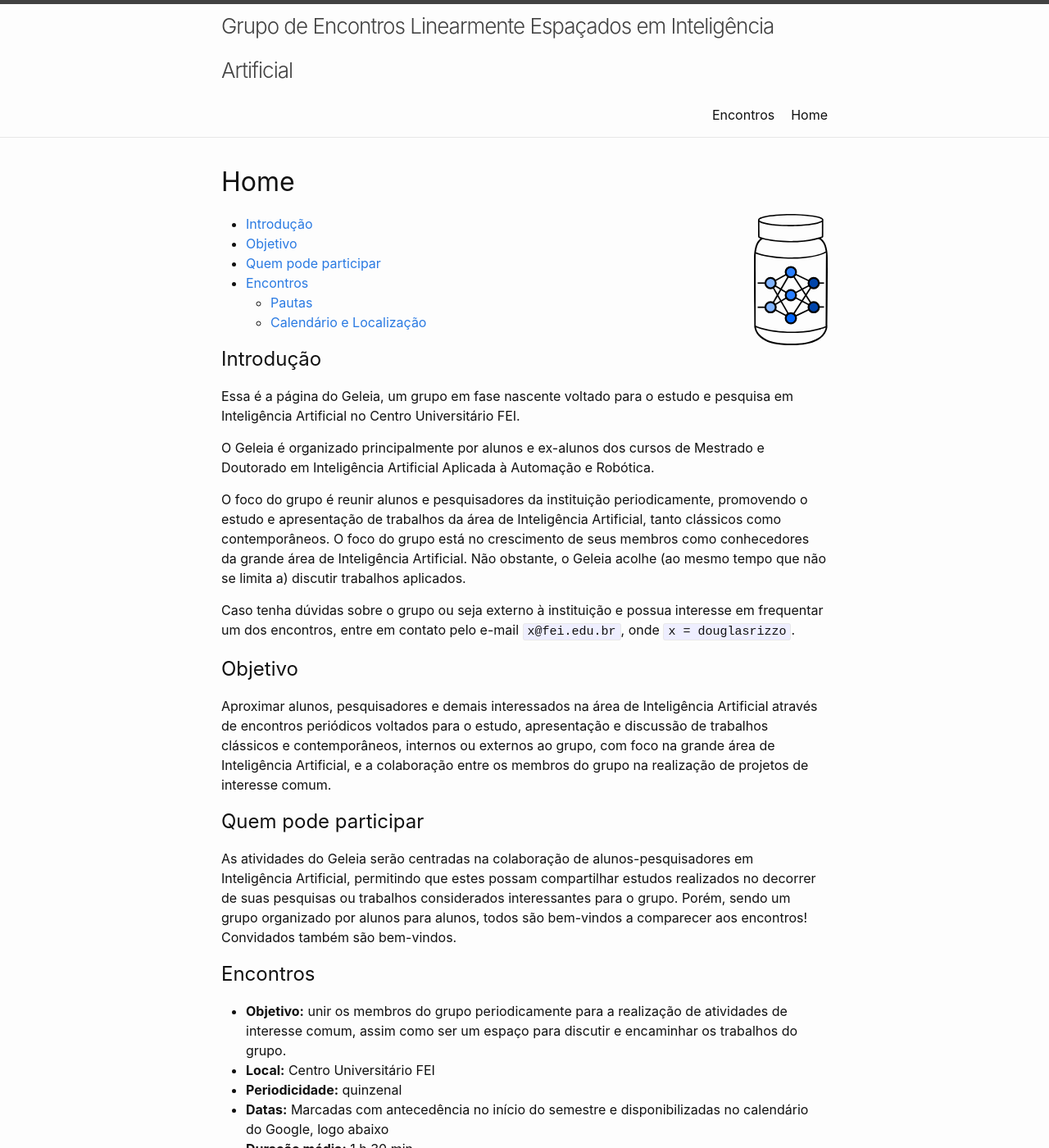
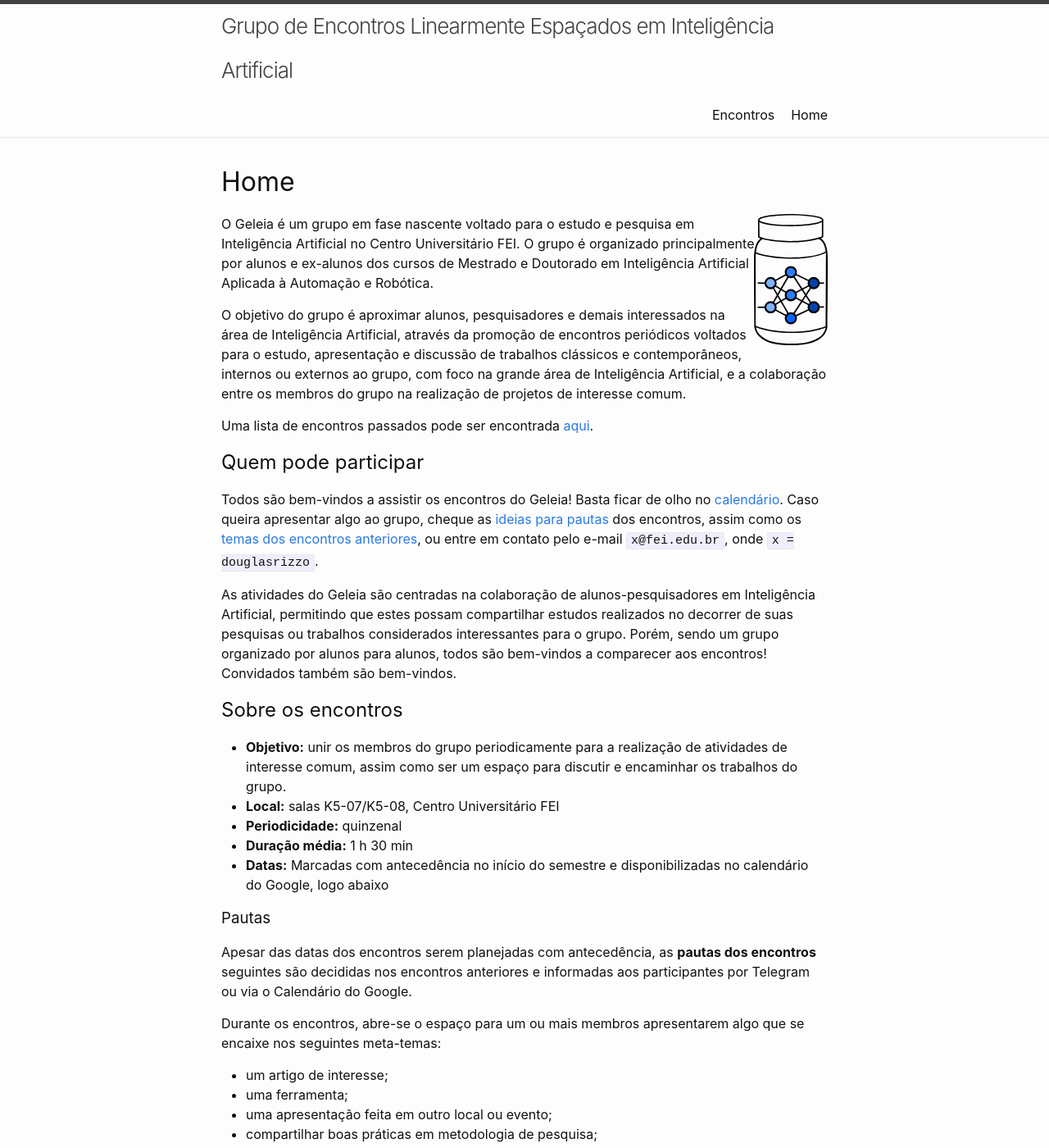
Before and after one commit to douglasrizzo/geleia, a Jekyll site: the page built from index.md, in a window 1280 px wide and 1400 px high. Shown: the whole window at 82% size. Built offline with Jekyll 4.4.1, drawn with Linux system fonts in a browser that asks for light colours; some of the changed text lies outside the part shown.

Commit message:
texto da home page foi resumido

```diff
--- a/index.md
+++ b/index.md
@@ -7,60 +7,39 @@ layout: home
     <img src="./logo.svg" alt="Este é o logo do Geleia" height="160px"/>
 </div>
 
-* Do not remove this line (it will not be displayed)
-{:toc}
+<!-- * Do not remove this line (it will not be displayed)
+{:toc} -->
 
-## Introdução
-
-
-
-
-Essa é a página do Geleia, um grupo em fase nascente voltado
+O Geleia é um grupo em fase nascente voltado
 para o estudo e pesquisa em Inteligência Artificial no Centro
-Universitário FEI.
-
-O Geleia é organizado principalmente por alunos e ex-alunos dos cursos
+Universitário FEI. O grupo é organizado principalmente por alunos e ex-alunos dos cursos
 de Mestrado e Doutorado em Inteligência Artificial Aplicada à Automação
 e Robótica.
 
-O foco do grupo é reunir alunos e pesquisadores da instituição
-periodicamente, promovendo o estudo e apresentação de trabalhos da área
-de Inteligência Artificial, tanto clássicos como contemporâneos. O foco do
-grupo está no crescimento de seus membros como conhecedores da grande
-área de Inteligência Artificial. Não obstante, o Geleia acolhe (ao mesmo
-tempo que não se limita a) discutir trabalhos aplicados.
-
-Caso tenha dúvidas sobre o grupo ou seja externo à instituição e possua
-interesse em frequentar um dos encontros, entre em contato pelo e-mail
-`x@fei.edu.br`, onde `x = douglasrizzo`.
-
-## Objetivo
-
-Aproximar alunos, pesquisadores e demais interessados na área de
-Inteligência Artificial através de encontros periódicos voltados para o
+O objetivo do grupo é aproximar alunos, pesquisadores e demais interessados na área de
+Inteligência Artificial, através da promoção de encontros periódicos voltados para o
 estudo, apresentação e discussão de trabalhos clássicos e
 contemporâneos, internos ou externos ao grupo, com foco na grande área
 de Inteligência Artificial, e a colaboração entre os membros do grupo na
 realização de projetos de interesse comum.
 
+Uma lista de encontros passados pode ser encontrada [aqui][encontros].
+
 ## Quem pode participar
 
-As atividades do Geleia serão centradas na colaboração de
-alunos-pesquisadores em Inteligência Artificial, permitindo que estes
-possam compartilhar estudos realizados no decorrer de suas pesquisas ou
-trabalhos considerados interessantes para o grupo. Porém, sendo um grupo
-organizado por alunos para alunos, todos são bem-vindos a comparecer aos
-encontros! Convidados também são bem-vindos.
+Todos são bem-vindos a assistir os encontros do Geleia! Basta ficar de olho no [calendário](#calendário). Caso queira apresentar algo ao grupo, cheque as [ideias para pautas](#pautas) dos encontros, assim como os [temas dos encontros anteriores][encontros], ou entre em contato pelo e-mail `x@fei.edu.br`, onde `x = douglasrizzo`.
 
-## Encontros
+As atividades do Geleia são centradas na colaboração de alunos-pesquisadores em Inteligência Artificial, permitindo que estes possam compartilhar estudos realizados no decorrer de suas pesquisas ou trabalhos considerados interessantes para o grupo. Porém, sendo um grupo organizado por alunos para alunos, todos são bem-vindos a comparecer aos encontros! Convidados também são bem-vindos.
+
+## Sobre os encontros
 
 * **Objetivo:** unir os membros do grupo periodicamente
 para a realização de atividades de interesse comum, assim como ser um
 espaço para discutir e encaminhar os trabalhos do grupo.
-* **Local:** Centro Universitário FEI
+* **Local:** salas K5-07/K5-08, Centro Universitário FEI
 * **Periodicidade:** quinzenal
+* **Duração média:** 1 h 30 min
 * **Datas:** Marcadas com antecedência no início do semestre e disponibilizadas no calendário do Google, logo abaixo
-* **Duração média:** 1 h 30 min
 
 ### Pautas
 
@@ -77,15 +56,20 @@ Durante os encontros, abre-se o espaço para um ou mais membros apresentarem alg
 * compartilhar boas práticas em metodologia de pesquisa;
 * um trabalho em andamento.
 
-Na data dos encontros, espera-se que pelo menos uma pessoa confirme a apresentação de algo nessas linhas, para que a reunião entre os membros não seja feita em vão. O resto do tempo livre na sala de reuniões pode ser utilizado para fins diversos.
+Espera-se que pelo menos uma atividade esteja confirmada antes da data de um encontro, para que a reunião entre os membros não seja feita em vão. O resto do tempo livre na sala de reuniões pode ser utilizado para fins diversos.
 
-### Calendário e Localização
+### Calendário
 
 <iframe
     src="https://calendar.google.com/calendar/embed?height=600&amp;wkst=1&amp;bgcolor=%23ffffff&amp;ctz=America%2FSao_Paulo&amp;src=dTJnbjBsOXFkaGhzamxpbWhpczlmNzlhdjRAZ3JvdXAuY2FsZW5kYXIuZ29vZ2xlLmNvbQ&amp;color=%238E24AA"
-    style="border:solid 1px #777" width="49%" height="600" frameborder="0" scrolling="no">
+    style="border:solid 1px #777" width="100%" height="600" frameborder="0" scrolling="no">
 </iframe>
+
+### Localização
+
 <iframe
     src="https://www.google.com/maps/embed?pb=!1m18!1m12!1m3!1d3652.6486943807276!2d-46.58159194882757!3d-23.724236273438052!2m3!1f0!2f0!3f0!3m2!1i1024!2i768!4f13.1!3m3!1m2!1s0x94ce4158ef9c7c05%3A0x776b798985695f52!2sCentro%20Universit%C3%A1rio%20FEI%20-%20Campus%20S%C3%A3o%20Bernardo%20do%20Campo!5e0!3m2!1spt-PT!2sbr!4v1568870677476!5m2!1spt-PT!2sbr"
-    width="49%" height="600" frameborder="0" style="border:0;" allowfullscreen>
+    width="100%" height="600" frameborder="0" style="border:0;" allowfullscreen>
 </iframe>
+
+[encontros]: /encontros
```
Also changed, not shown: _posts/2019-10-07-encontro-0.markdown (+5 -5 lines).
